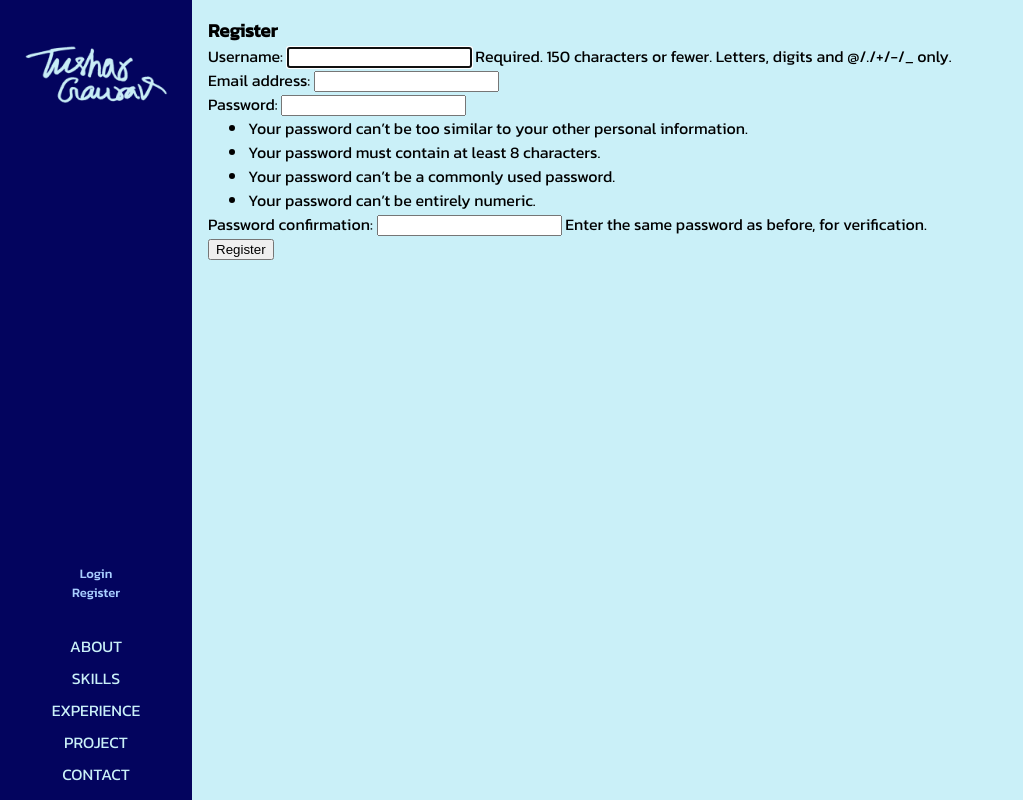
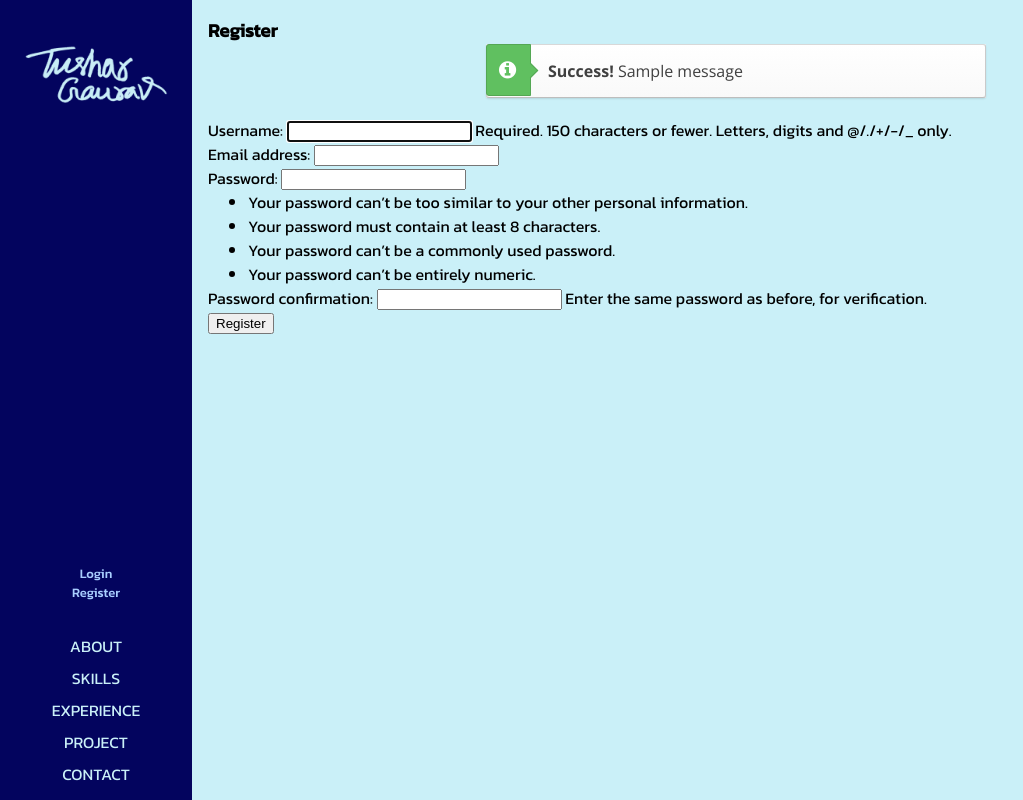
Before and after one commit to tushgaurav/tushgaurav.in-django, a Django app: page /register/ in a window 1280 px wide. Shown: the whole page, without its empty margins (0-1023 px from the left). Run offline with Django 4.2, Linux system fonts and the light colour scheme; tables that the repository leaves empty hold one stand-in row (values such as "Sample post"); one stand-in notice (Sample message) is shown.

Commit message:
added contact form and message handling
added
- contact form with working captcha support
- message handling in contact, login and register pages
- message styles in message.css
- improved layout

```diff
--- a/base/forms.py
+++ b/base/forms.py
@@ -19,6 +19,10 @@ class ContactForm(forms.ModelForm):
         model = Message
         fields = ['content']
 
+    def __init__(self, *args, **kwargs):
+        super().__init__(*args, **kwargs)
+        self.fields['content'].widget.attrs.update({'placeholder': 'Enter your message here'})
+
     def save(self, commit=True, request=None):
         instance = super(ContactForm, self).save(commit=False)
         if request and request.user.is_authenticated:
--- a/base/templates/base/base_template.html
+++ b/base/templates/base/base_template.html
@@ -7,6 +7,11 @@
     <meta name="viewport" content="width=device-width, initial-scale=1.0" />
     <title>{% block title %}{% endblock %}</title>
     <link rel="stylesheet" href="{% static 'css/styles.css' %}" />
+    <link
+      rel="stylesheet"
+      href="https://cdnjs.cloudflare.com/ajax/libs/font-awesome/4.7.0/css/font-awesome.min.css"
+    />
+    <link rel="stylesheet" href="{% static 'css/messages.css' %}" />
     <link
       rel="shortcut icon"
       href="{% static 'images/favicon.png' %}"
--- a/base/templates/base/register.html
+++ b/base/templates/base/register.html
@@ -2,6 +2,26 @@
 Gaurav {% endblock %} {% block content %}
 
 <h3>Register</h3>
+
+<!-- MessageHandler v0.1 beta -->
+  <!-- START -->
+
+  {% if messages %}
+  <div class="messages">
+    {% for message in messages %}
+    <div {% if message.tags %} class="alert alert-white rounded alert-{{ message.tags }}" {% endif %}>
+      <div class="icon"><i class="fa fa-info-circle"></i></div>
+      <strong>
+        {% if message.tags %} {{ message.tags | capfirst }}! {% else %} Alert!
+        {% endif %}
+      </strong>
+      {{ message }}
+    </div>
+    {% endfor %}
+  </div>
+  {% endif %}
+
+  <!-- END -->
 
 <form method="POST" action="">
   {% csrf_token %} {{ form.as_p }}
--- a/base/views.py
+++ b/base/views.py
@@ -3,13 +3,11 @@ import random
 from django.shortcuts import render, redirect
 from django.contrib.auth.forms import UserCreationForm
 from django.http import HttpResponse
-from django.db.models import F
-from .models import Suggestion, Quote, Message
-
 from django.contrib import messages
 from django.contrib.auth import authenticate, login, logout
 from django.contrib.auth.decorators import login_required
 
+from .models import Quote
 from .forms import CreateUserForm, ContactForm
 
 def not_found(request, any):
@@ -37,7 +35,7 @@ def loginUser(request):
             login(request, user)
             return redirect('home')
         else:
-            messages.info(request, "Username or password incorrect.")
+            messages.error(request, "Username or password incorrect.")
     context = {
 
     }
@@ -57,7 +55,8 @@ def register(request):
             form.save()
             username = form.cleaned_data.get('username')
             messages.success(request, "Account created for " + username)
-        return redirect('login')
+            return redirect('login')
+        messages.error(request, "Form is invalid!")
     else:
         form = CreateUserForm()
         context = {
@@ -80,15 +79,14 @@ def contact(request):
         form = ContactForm(request.POST)
         if form.is_valid():
             form.save(request=request)
-            return redirect('home')
-        return HttpResponse("FORM DATA IS INVALID")
-
-    else:
-        form = ContactForm()
-        context = {
-            "form": form
-        }
-        return render(request, 'base/contact.html', context)
+            messages.success(request, 'Form submitted successfully.')
+        else:
+            messages.error(request, 'Form is invalid, Please try again.')
+    form = ContactForm()
+    context = {
+        "form": form
+    }
+    return render(request, 'base/contact.html', context)
 
 
 @login_required(login_url='login')
--- /dev/null
+++ b/static/css/messages.css
@@ -0,0 +1,225 @@
+/* MessageHandler Styles */
+@import url(https://fonts.googleapis.com/css?family=Open+Sans:400,700);
+
+.messages {
+  font-family: "Open Sans", sans-serif;
+  line-height: normal;
+  background: #e9f0f4;
+  padding: 0;
+  max-width: 500px;
+  margin: 0 auto;
+}
+
+.alert {
+  padding: 15px;
+  margin-bottom: 20px;
+  border: 1px solid transparent;
+  border-radius: 4px;
+}
+
+.alert h4 {
+  margin-top: 0;
+  color: inherit;
+}
+.alert .alert-link {
+  font-weight: bold;
+}
+
+.alert > p,
+.alert > ul {
+  margin-bottom: 0;
+}
+
+.alert > p + p {
+  margin-top: 5px;
+}
+
+.alert-dismissable {
+  padding-right: 35px;
+}
+
+.alert-dismissable .close {
+  position: relative;
+  top: -2px;
+  right: -21px;
+  color: inherit;
+}
+
+.alert-success {
+  background-color: #dff0d8;
+  border-color: #d6e9c6;
+  color: #3c763d;
+}
+
+.alert-success hr {
+  border-top-color: #c9e2b3;
+}
+
+.alert-success .alert-link {
+  color: #2b542c;
+}
+
+.alert-info .alert-debug {
+  background-color: #d9edf7;
+  border-color: #bce8f1;
+  color: #31708f;
+}
+
+.alert-info .alert-debug hr {
+  border-top-color: #a6e1ec;
+}
+
+.alert-info .alert-debug .alert-link {
+  color: #245269;
+}
+
+.alert-warning {
+  background-color: #fcf8e3;
+  border-color: #faebcc;
+  color: #8a6d3b;
+}
+
+.alert-warning hr {
+  border-top-color: #f7e1b5;
+}
+
+.alert-warning .alert-link {
+  color: #66512c;
+}
+
+.alert-error {
+  background-color: #f2dede;
+  border-color: #ebccd1;
+  color: #a94442;
+}
+
+.alert-error hr {
+  border-top-color: #e4b9c0;
+}
+
+.alert-error .alert-link {
+  color: #843534;
+}
+
+.alert {
+  border-radius: 0;
+  -webkit-border-radius: 0;
+  box-shadow: 0 1px 2px rgba(0, 0, 0, 0.11);
+}
+
+.alert .sign {
+  font-size: 20px;
+  vertical-align: middle;
+  margin-right: 5px;
+  text-align: center;
+  width: 25px;
+  display: inline-block;
+}
+
+.alert-success {
+  background-color: #dbf6d3;
+  border-color: #aed4a5;
+  color: #569745;
+}
+
+.alert-info .alert-debug {
+  background-color: #d9edf7;
+  border-color: #98cce6;
+  color: #3a87ad;
+}
+
+.alert-warning {
+  background-color: #fcf8e3;
+  border-color: #f1daab;
+  color: #c09853;
+}
+
+.alert-error {
+  background-color: #f2dede;
+  border-color: #e0b1b8;
+  color: #b94a48;
+}
+
+.alert-white {
+  background-image: linear-gradient(to bottom, #ffffff, #f9f9f9);
+  border-top-color: #d8d8d8;
+  border-bottom-color: #bdbdbd;
+  border-left-color: #cacaca;
+  border-right-color: #cacaca;
+  color: #404040;
+  padding-left: 61px;
+  position: relative;
+}
+
+.alert-white .icon {
+  text-align: center;
+  width: 45px;
+  height: 100%;
+  position: absolute;
+  top: -1px;
+  left: -1px;
+  border: 1px solid #bdbdbd;
+}
+
+.alert-white .icon:after {
+  -webkit-transform: rotate(45deg);
+  -moz-transform: rotate(45deg);
+  -ms-transform: rotate(45deg);
+  -o-transform: rotate(45deg);
+  -webkit-transform: rotate(45deg);
+  display: block;
+  content: "";
+  width: 10px;
+  height: 10px;
+  border: 1px solid #bdbdbd;
+  position: absolute;
+  border-left: 0;
+  border-bottom: 0;
+  top: 50%;
+  right: -6px;
+  margin-top: -5px;
+  background: #fff;
+}
+
+.alert-white.rounded {
+  border-radius: 3px;
+  -webkit-border-radius: 3px;
+}
+
+.alert-white.rounded .icon {
+  border-radius: 3px 0 0 3px;
+  -webkit-border-radius: 3px 0 0 3px;
+}
+
+.alert-white .icon i {
+  font-size: 20px;
+  color: #fff;
+  left: 12px;
+  margin-top: -10px;
+  position: absolute;
+  top: 50%;
+}
+
+.alert-white.alert-error .icon,
+.alert-white.alert-error .icon:after {
+  border-color: #ca452e;
+  background: #da4932;
+}
+
+.alert-white.alert-info .alert-debug .icon,
+.alert-white.alert-info .alert-debug .icon:after {
+  border-color: #3a8ace;
+  background: #4d90fd;
+}
+
+.alert-white.alert-warning .icon,
+.alert-white.alert-warning .icon:after {
+  border-color: #d68000;
+  background: #fc9700;
+}
+
+.alert-white.alert-success .icon,
+.alert-white.alert-success .icon:after {
+  border-color: #54a754;
+  background: #60c060;
+}
```
Also changed, not shown: base/templates/base/contact.html (+20 -0 lines), base/templates/base/login.html (+20 -1 lines), 3 other files.
